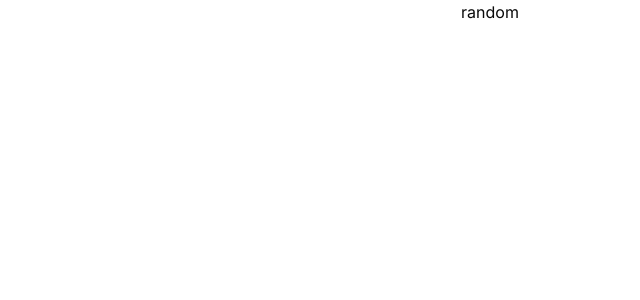
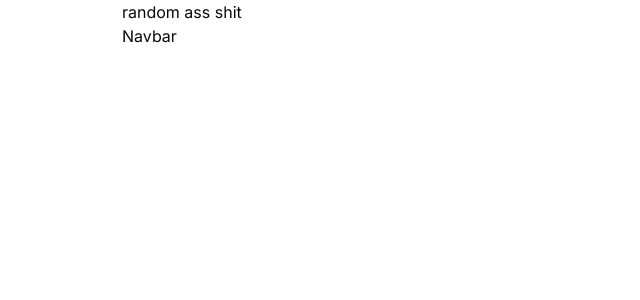
Before and after one commit to 0dux/portfolio-website, a Next.js app: page / in a window 1280 px wide. Shown: the top 300 px of the page, without its empty margins (150-790 px from the left). Built offline with nearby package versions, Linux system fonts and the light colour scheme.

Commit message:
building the navbar for the portfolio and also the logo

```diff
--- a/app/page.tsx
+++ b/app/page.tsx
@@ -1,7 +1,17 @@
 import Container from "@/components/common/Container";
+import Navbar from "@/components/common/Navbar";
 
 const page = () => {
-  return <Container>random</Container>;
+  return (
+    <Container>
+      <div //why does this w-7xl overflow the container width?
+        className="w-full"
+      >
+        random ass shit
+        <Navbar />
+      </div>
+    </Container>
+  );
 };
 
 export default page;
--- a/components/common/Container.tsx
+++ b/components/common/Container.tsx
@@ -6,12 +6,17 @@ export default function Container({
   children,
   ...props
 }: React.ComponentProps<"div"> & {
-  //intersection combines both the properties, component props div - tells what elements props it can have, increased clarity no necessary to give though just for more typesafety
+  //what is React.ComponentProps and its purpose?
+  //why are we using "&" here and what does it do generally?
   className?: string;
-  children: React.ReactNode; // used for refering to the child elements.
+  children: React.ReactNode; //what is React.ReactNode and some common must know examples like this?
 }) {
   return (
-    <div className={cn("mx-auto px-4 max-w-3xl", className)} {...props}>
+    //why do we use cn instead of just using `some random tailwind code ${className}`
+    <div
+      className={cn("mx-auto px-4 max-w-3xl container", className)}
+      {...props} //how does props work here and why was it used here?
+    >
       {children}
     </div>
   );
--- /dev/null
+++ b/components/common/Navbar.tsx
@@ -0,0 +1,5 @@
+const Navbar = () => {
+  return <nav>Navbar</nav>;
+};
+
+export default Navbar;
```
Also changed, not shown: 1 other file (tests, documents, lock files or other folders).
